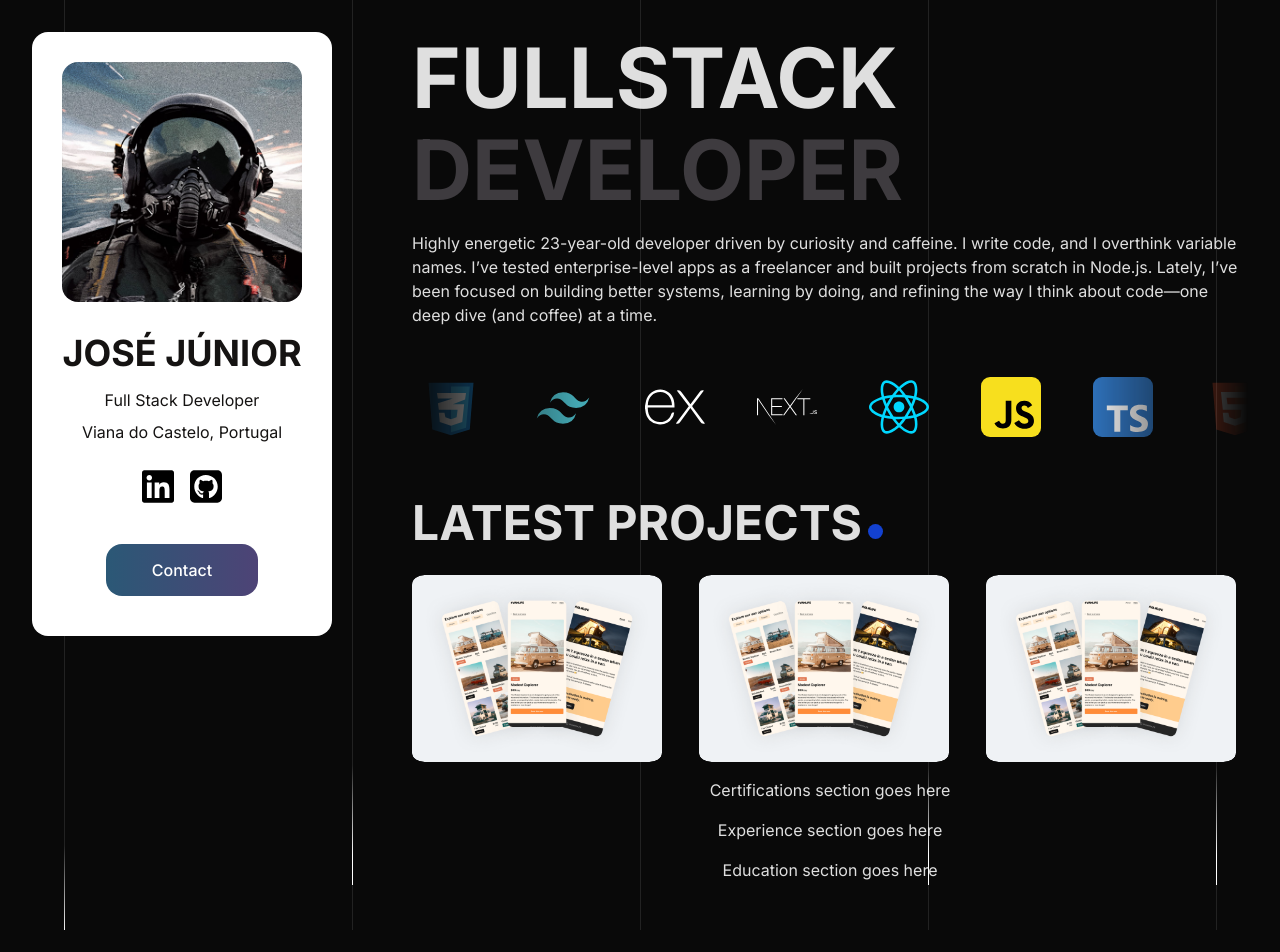
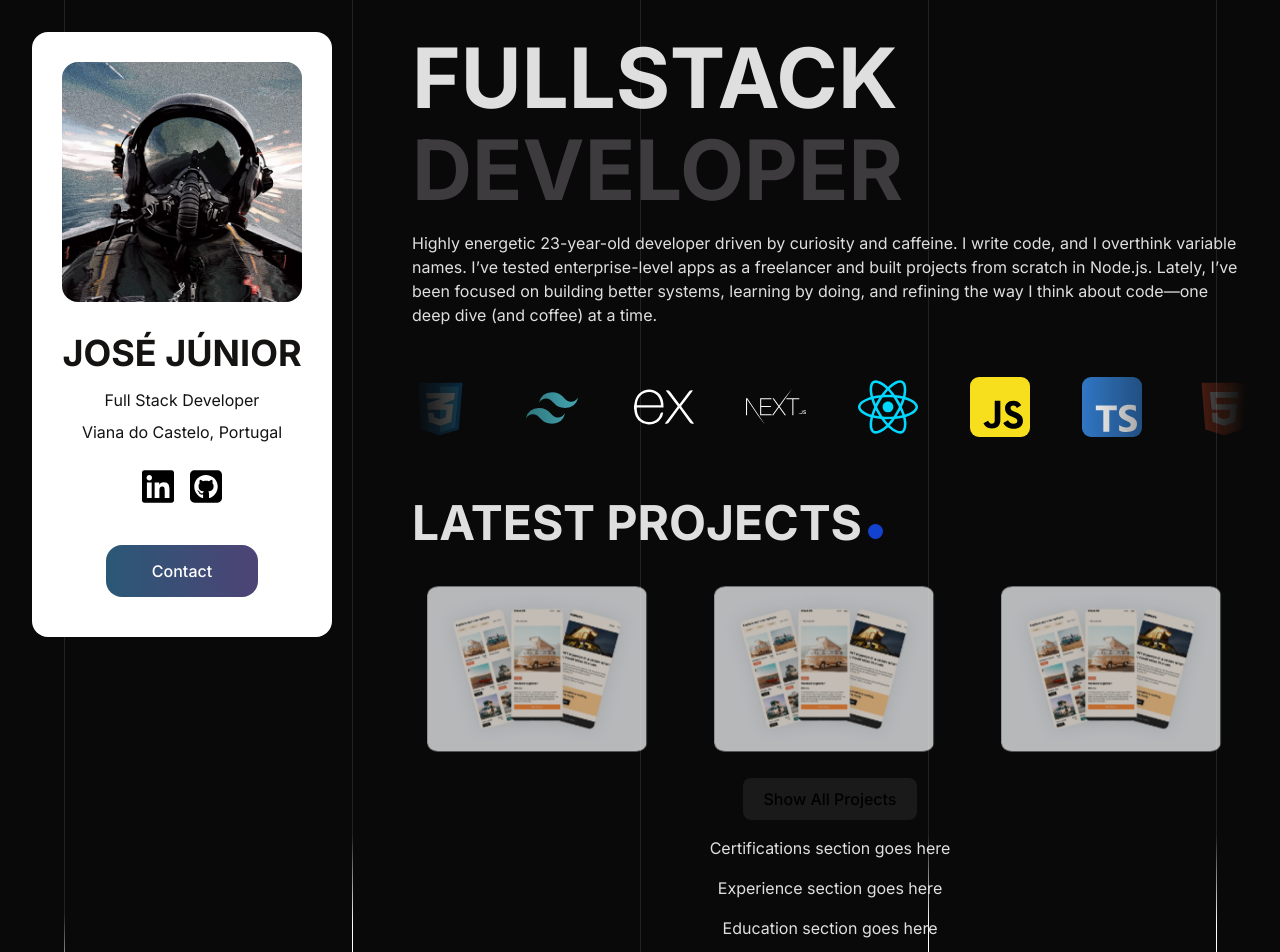
Before and after one commit to jcf-junior/jcf-junior.github.io, a React (Vite) app: page / in a window 1280 px wide. Shown: the top 952 px of the page. Before the commit the page ends 930 px from the top, so only its background shows below. Built offline with nearby package versions, Linux system fonts and the light colour scheme.

Commit message:
Created animations for projects section

```diff
--- a/src/components/Home/Projects/Projects.jsx
+++ b/src/components/Home/Projects/Projects.jsx
@@ -1,8 +1,10 @@
 import Project from "./Project";
 import { projectImages } from "./ProjectImages";
+import { useState } from "react"
 
 export default function Projects() {
 
+    const [showAll, setShowAll] = useState(false)
 
     return (
         <>
@@ -20,7 +22,22 @@ export default function Projects() {
                     title="React Component Library"
                     stack={['React', 'React Router', 'Firebase']}
                 />
+
+                {showAll &&
+                <>
+                    <Project img={projectImages.vanlife}
+                        title="Example project"
+                        stack={['Next.JS', 'React', 'PostgreSQL']}
+                    />
+                    <Project img={projectImages.vanlife}
+                        title="Example project"
+                        stack={['Next.JS', 'React', 'PostgreSQL']}
+                    />
+                </>
+                }
             </div>
+
+            <button className="projects-btn" onClick={()=>setShowAll(prev => !prev)}>Show All Projects</button>
         </>
     )
 }
--- a/src/index.css
+++ b/src/index.css
@@ -18,6 +18,7 @@
   --darkBlueBackground: #040716;
   --blackBackground: #090909;
   --highlightColor: #1341d0;
+  --buttonDark: #1a1a1a;
 }
 
 a {
@@ -134,16 +135,27 @@ button {
   font-size: 1em;
   font-weight: 500;
   font-family: inherit;
-  background-color: #1a1a1a;
+  background-color: var(--buttonDark);
   cursor: pointer;
-  transition: border-color 0.25s;
+  transition: border-color 0.3s;
+  position: relative;
 }
 button:hover {
-  border-color: #646cff;
+  border-color: var(--highlightColor);
 }
-button:focus,
-button:focus-visible {
-  outline: 4px auto -webkit-focus-ring-color;
+
+button:hover::after {
+  content: '';
+  background-color: var(--highlightColor);
+  border-radius: 8px;
+  width: 104%;
+  height: 110%;
+  position: absolute;
+  top: -4%;
+  left: -2%;
+  z-index: -1;
+
+  filter: blur(7px);
 }
 
 .app-container {
@@ -355,6 +367,14 @@ background-image: linear-gradient(to right, #2b5876 0%, #4e4376  51%, #2b5876  1
   justify-content: center;
   align-items: center;
   overflow: hidden;
+
+  animation-name: appear;
+  /* animation-duration: 3s; */
+  animation-timeline: view();
+  animation-timing-function: ease-out;
+  animation-range: 0% cover 40%;
+
+
 }
 
 .project-img {
@@ -403,17 +423,21 @@ background-image: linear-gradient(to right, #2b5876 0%, #4e4376  51%, #2b5876  1
 
 .project-container:hover .project-text {
   display: flex;
-  transform: translateY(0); /* Sobe para o lugar certo */
+  transform: translateY(0);
   opacity: 1;
 }
 
-@keyframes scrollUp {
+.projects-btn {
+  margin-top: 16px;
+}
+
+@keyframes appear {
   from {
-    bottom: -200px;
-    background: rgba(19, 65, 208, 0.9);
+    scale: 0.5;
+    opacity: 0;
   } to {
-    bottom: 0;
-    background: rgba(19, 65, 208, 0.9);
+    scale: 1;
+    opacity: 1;
   }
 }
 
```
